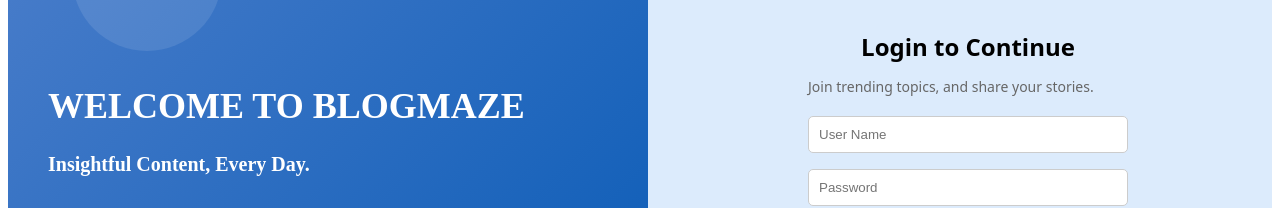
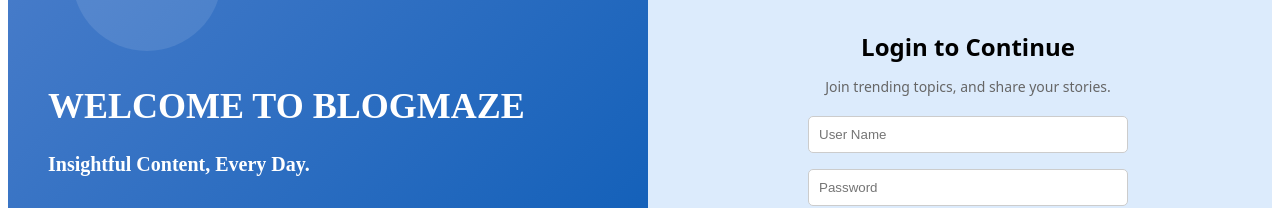
Before and after one commit to Jasdev-Singh/Blogmaze_web_app, a React (Create React App) app in the folder frontend/: page / in a window 1280 px wide. Shown: the part 243-451 px from the top of the page. Built offline with nearby package versions, Linux system fonts and the light colour scheme.

Commit message:
Update index.css

```diff
--- a/frontend/src/index.css
+++ b/frontend/src/index.css
@@ -234,7 +234,7 @@ footer{
 }
 
 .login-form p {
-  font-size: 14px; margin-bottom: 20px;color: #666;
+  font-size: 14px; margin-bottom: 20px;color: #666; display:flex; align-items:center;justify-content:center;
 }
 
 .input-group {
```
